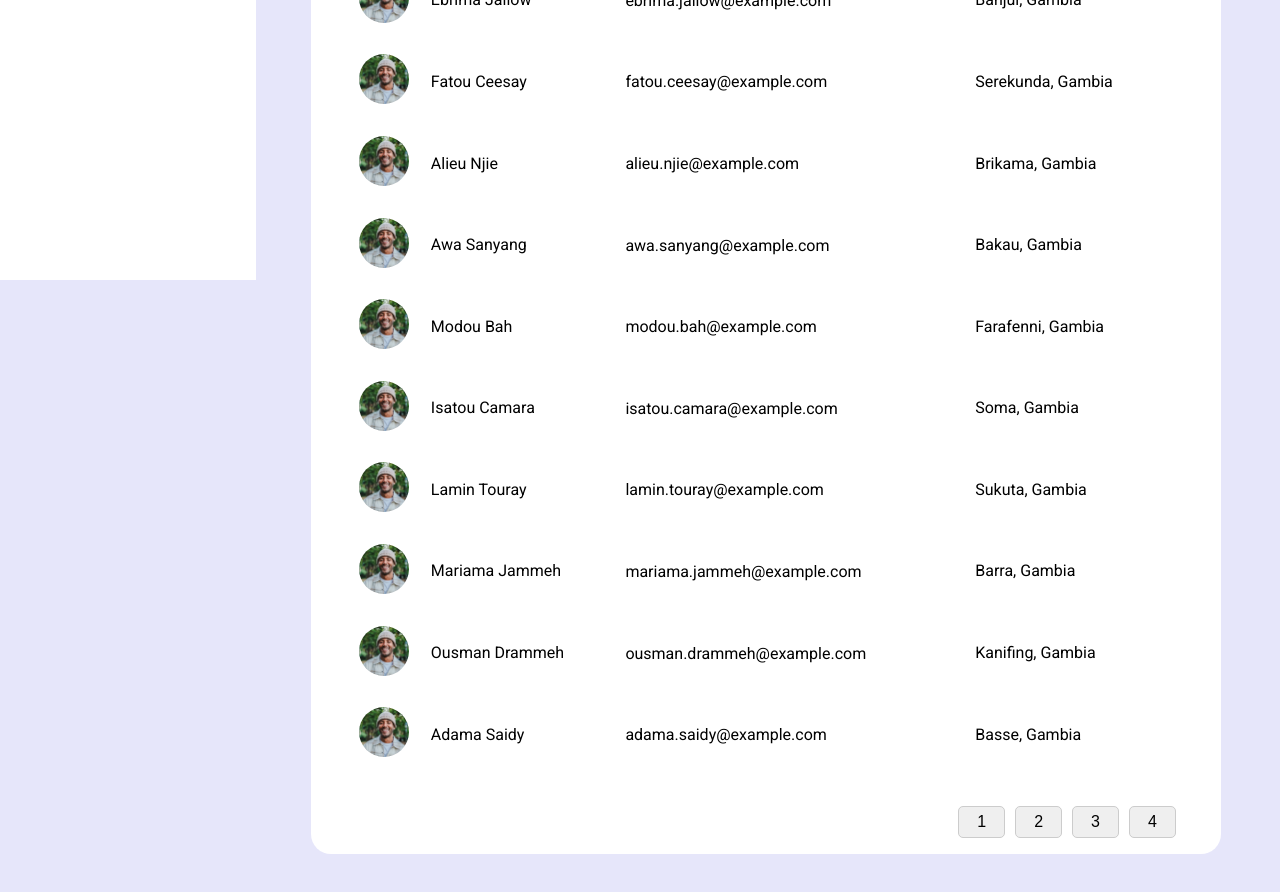
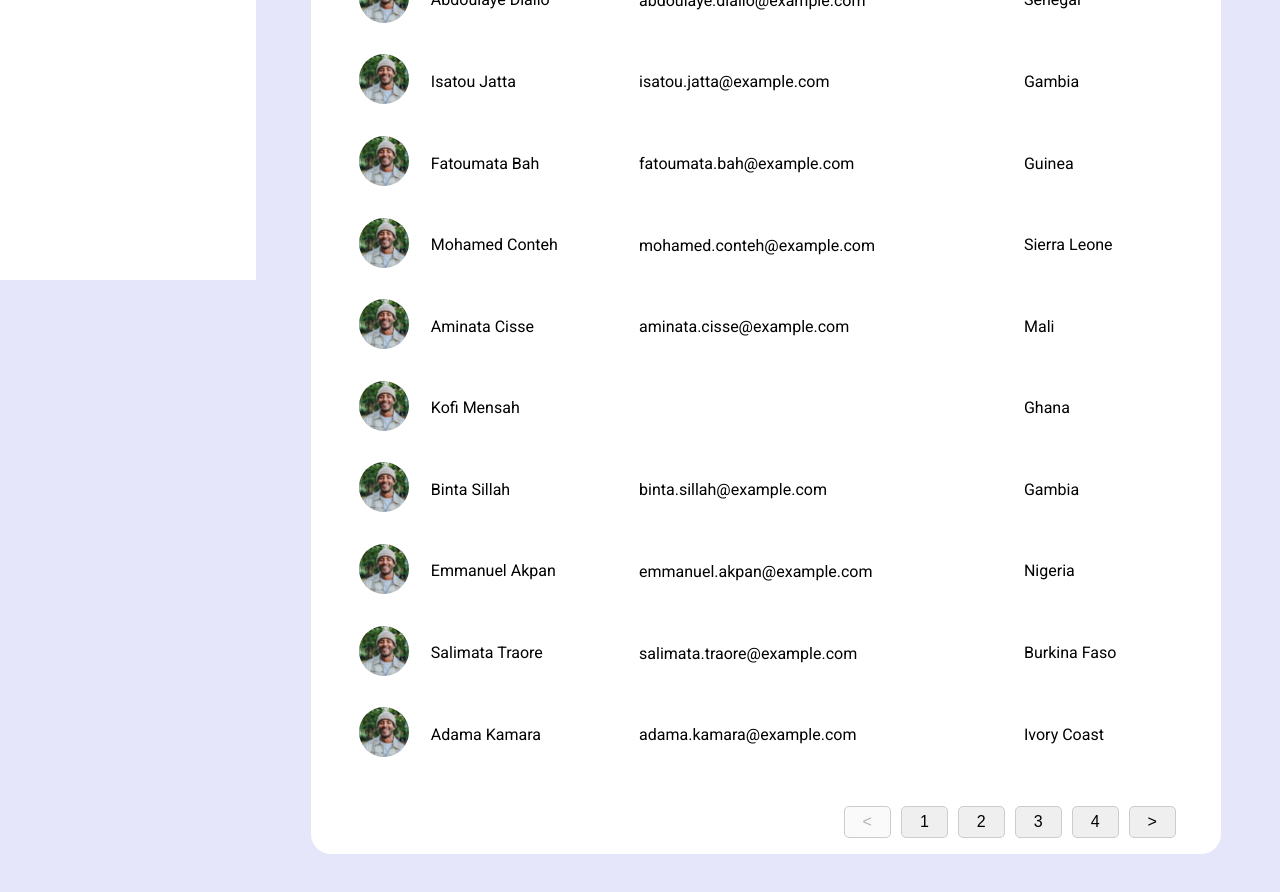
Before and after one commit to AliCamara20/Dashboard, a React (Vite) app: page / in a window 1280 px wide. Shown: the part 520-1412 px from the top of the page. Built offline with nearby package versions, Linux system fonts and the light colour scheme; a web font is replaced by a local one.

Commit message:
added forward and backward button to my customer page

```diff
--- a/src/CustomerSection.jsx
+++ b/src/CustomerSection.jsx
@@ -1,11 +1,11 @@
-import { useState } from 'react'
+import { useState, useEffect } from 'react'
 import arrowDownKey from './assets/arrow-down.svg'
 import placeholder from './assets/user.jpg'
 import { totalCustomers } from './Data'
 import Loader from './Loader'
 export default function SortableCustomerTable({customers, onLocationClick, onNameClick, setCustomers}){
     const[loading, setLoading] = useState(false);
-
+    const [index, setIndex]  = useState(0);
     let customer = customers.map( c =>  <tr key={c.id}>
         <td ><img src={c.photo} alt= {c.name} className=""/></td>
         <td>{c.name}</td>
@@ -40,6 +40,8 @@ export default function SortableCustomerTable({customers, onLocationClick, onNam
                     setCustomers={setCustomers}
                     loading={loading}
                     setLoading={setLoading}
+                    setIndex={setIndex}
+                    index={index}
 
                 />
 
@@ -74,8 +76,28 @@ function onPageChangeClick(sliceIndex, newEnd , setCustomers){
     setCustomers(nextSection);
 }
 
-function Pagination({onPageChangeClick , setCustomers, loading, setLoading}){
 
+function Pagination({onPageChangeClick , setCustomers, loading, setLoading, index, setIndex}){
+
+    const nextPage = (index, setIndex) => {
+        setIndex( index + 1);
+        console.log(index);
+        switch(index){
+            case 0: {onPageChangeClick(10, 20 , setCustomers); break};
+            case 1: {onPageChangeClick(20, 30 , setCustomers); break};
+            case 2: {onPageChangeClick(30, 40 , setCustomers); break};
+
+        }
+    }
+
+    const previousPage = (index, setIndex) => {
+        setIndex(index - 1);
+        switch(index){
+            case 3: {onPageChangeClick(20, 30 , setCustomers); break};
+            case 2: {onPageChangeClick(10, 20 , setCustomers); break};
+            case 1: {onPageChangeClick(0, 10 , setCustomers); break};
+        }
+    }
 
     async function fetchData() {
         setLoading(true);
@@ -88,8 +110,15 @@ function Pagination({onPageChangeClick , setCustomers, loading, setLoading}){
         } catch (error) {
             console.log(error);
         }
+        finally{
+            console.log('fetched');
+        }
 
     }
+
+
+
+
 
 
     function getData(loading){
@@ -104,10 +133,13 @@ function Pagination({onPageChangeClick , setCustomers, loading, setLoading}){
     return(
         <div className="center">
             <section className="pagination">
+                <PaginationButton  label={'<'} onPageChangeClick={() =>{ previousPage(index, setIndex); fetchData()}} disabled = {index === 0} />
                 <PaginationButton label={'1'} onPageChangeClick={() => {onPageChangeClick(0, 10 , setCustomers); fetchData()}} />
                 <PaginationButton label={'2'} onPageChangeClick={() => {onPageChangeClick(10, 20, setCustomers); fetchData()}} />
                 <PaginationButton label={'3'} onPageChangeClick={() => {onPageChangeClick(20, 30, setCustomers); fetchData()}}/>
                 <PaginationButton label={'4'} onPageChangeClick={() => {onPageChangeClick(30, 40, setCustomers); fetchData()}}/>
+                <PaginationButton  label={'>'} onPageChangeClick={() =>{ nextPage(index, setIndex); fetchData()}} disabled = {index === 3} />
+
 
             </section>
         </div>
@@ -117,6 +149,6 @@ function Pagination({onPageChangeClick , setCustomers, loading, setLoading}){
 
 }
 
-function PaginationButton({label, onPageChangeClick}){
-    return <button className='pagination-btn' onClick={onPageChangeClick}>{label} </button>
+function PaginationButton({label, onPageChangeClick, ...props}){
+    return <button className='pagination-btn' onClick={onPageChangeClick} {...props}>{label} </button>
 }
--- a/src/Data.js
+++ b/src/Data.js
@@ -2,167 +2,169 @@ import ous from './assets/Ous.webp'
 import menk from './assets/MenkInPaint.jpg'
 import art from './assets/wallArt.jpeg'
 import G from './assets/g.jpg'
+import { useEffect } from 'react'
+
+
+
+
 const totalCustomers = [
   {
     id: 1,
-        name: 'Ebrima Jallow',
-        email: 'ebrima.jallow@example.com',
-        location: 'Banjul, Gambia',
+    name: 'Abdoulaye Diallo',
+    email: 'abdoulaye.diallo@example.com',
+    location: 'Senegal',
     active: true,
-        photo:  ous
-
+    photo: ous
   },
   {
     id: 2,
-        name: 'Fatou Ceesay',
-        email: 'fatou.ceesay@example.com',
-        location: 'Serekunda, Gambia',
+    name: 'Isatou Jatta',
+    email: 'isatou.jatta@example.com',
+    location: 'Gambia',
     active: false,
-        photo:ous,
+    photo: ous
   },
   {
     id: 3,
-        name: 'Alieu Njie',
-        email: 'alieu.njie@example.com',
-        location: 'Brikama, Gambia',
+    name: 'Fatoumata Bah',
+    email: 'fatoumata.bah@example.com',
+    location: 'Guinea',
     active: true,
     photo: ous
   },
   {
     id: 4,
-        name: 'Awa Sanyang',
-        email: 'awa.sanyang@example.com',
-        location: 'Bakau, Gambia',
+    name: 'Mohamed Conteh',
+    email: 'mohamed.conteh@example.com',
+    location: 'Sierra Leone',
+    active: true,
+    photo: ous
+  },
+  {
+    id: 5,
+    name: 'Aminata Cisse',
+    email: 'aminata.cisse@example.com',
+    location: 'Mali',
     active: false,
     photo: ous
   },
   {
-        id: 5,
-        name: 'Modou Bah',
-        email: 'modou.bah@example.com',
-        location: 'Farafenni, Gambia',
+    id: 6,
+    name: 'Kofi Mensah',
+    Email: 'kofi.mensah@example.com',
+    location: 'Ghana',
     active: true,
-        photo: ous,
-    },
-    {
-        id: 6,
-        name: 'Isatou Camara',
-        email: 'isatou.camara@example.com',
-        location: 'Soma, Gambia',
-        active: true,
-        photo: ous,
+    photo: ous
   },
   {
     id: 7,
-        name: 'Lamin Touray',
-        email: 'lamin.touray@example.com',
-        location: 'Sukuta, Gambia',
+    name: 'Binta Sillah',
+    email: 'binta.sillah@example.com',
+    location: 'Gambia',
     active: false,
     photo: ous
   },
   {
     id: 8,
-        name: 'Mariama Jammeh',
-        email: 'mariama.jammeh@example.com',
-        location: 'Barra, Gambia',
+    name: 'Emmanuel Akpan',
+    email: 'emmanuel.akpan@example.com',
+    location: 'Nigeria',
     active: true,
-        photo: ous,
+    photo: ous
   },
   {
     id: 9,
-        name: 'Ousman Drammeh',
-        email: 'ousman.drammeh@example.com',
-        location: 'Kanifing, Gambia',
+    name: 'Salimata Traore',
+    email: 'salimata.traore@example.com',
+    location: 'Burkina Faso',
+    active: true,
+    photo: ous
+  },
+  {
+    id: 10,
+    name: 'Adama Kamara',
+    email: 'adama.kamara@example.com',
+    location: 'Ivory Coast',
     active: false,
     photo: ous
   },
   {
-        id: 10,
-        name: 'Adama Saidy',
-        email: 'adama.saidy@example.com',
-        location: 'Basse, Gambia',
+    id: 11,
+    name: 'Lamin Fofana',
+    email: 'lamin.fofana@example.com',
+    location: 'Guinea-Bissau',
     active: true,
-        photo: ous
-    },
-
-    {
-        id: 11,
-        name: 'Ebrima Jallow',
-        email: 'ebrima.jallow@example.com',
-        location: 'Banjul, Gambia',
-        active: true,
-        photo:  art
-
+    photo: art
   },
   {
     id: 12,
-        name: 'Fatou Ceesay',
-        email: 'fatou.ceesay@example.com',
-        location: 'Serekunda, Gambia',
+    name: 'Modou Cham',
+    email: 'modou.cham@example.com',
+    location: 'Gambia',
     active: false,
-        photo: art,
+    photo: art
   },
   {
     id: 13,
-        name: 'Alieu Njie',
-        email: 'alieu.njie@example.com',
-        location: 'Brikama, Gambia',
+    name: 'Khadija Sow',
+    email: 'khadija.sow@example.com',
+    location: 'Niger',
     active: true,
     photo: art
   },
   {
     id: 14,
-        name: 'Awa Sanyang',
-        email: 'awa.sanyang@example.com',
-        location: 'Bakau, Gambia',
-        active: false,
-        photo: art,
+    name: 'Musa Koroma',
+    email: 'musa.koroma@example.com',
+    location: 'Sierra Leone',
+    active: true,
+    photo: art
   },
   {
     id: 15,
-        name: 'Modou Bah',
-        email: 'modou.bah@example.com',
-        location: 'Farafenni, Gambia',
-        active: true,
-        photo: art,
+    name: 'Hawa Manneh',
+    email: 'hawa.manneh@example.com',
+    location: 'Gambia',
+    active: false,
+    photo: art
   },
   {
     id: 16,
-        name: 'Isatou Camara',
-        email: 'isatou.camara@example.com',
-        location: 'Soma, Gambia',
+    name: 'Cheikh Diop',
+    email: 'cheikh.diop@example.com',
+    location: 'Senegal',
     active: true,
-        photo: art,
+    photo: art
   },
   {
     id: 17,
-        name: 'Lamin Touray',
-        email: 'lamin.touray@example.com',
-        location: 'Sukuta, Gambia',
+    name: 'Fatimata Ndiaye',
+    email: 'fatimata.ndiaye@example.com',
+    location: 'Senegal',
     active: false,
     photo: art
   },
   {
     id: 18,
-        name: 'Mariama Jammeh',
-        email: 'mariama.jammeh@example.com',
-        location: 'Barra, Gambia',
+    name: 'Peter Addo',
+    email: 'peter.addo@example.com',
+    location: 'Ghana',
     active: true,
-        photo: art,
+    photo: art
   },
   {
     id: 19,
-        name: 'Ousman Drammeh',
-        email: 'ousman.drammeh@example.com',
-        location: 'Kanifing, Gambia',
+    name: 'Saidu Bangura',
+    email: 'saidu.bangura@example.com',
+    location: 'Sierra Leone',
     active: false,
     photo: art
   },
   {
     id: 20,
-        name: 'Adama Saidy',
-        email: 'adama.saidy@example.com',
-        location: 'Basse, Gambia',
+    name: 'Marie Johnson',
+    email: 'marie.johnson@example.com',
+    location: 'Liberia',
     active: true,
     photo: art
   },
@@ -304,6 +306,7 @@ const totalCustomers = [
   active: false,
   photo: G
 },
+
 {
   id: 38,
   name: 'Mariama Jammeh',
@@ -312,6 +315,7 @@ const totalCustomers = [
   active: true,
   photo: G,
 },
+
 {
   id: 39,
   name: 'Ousman Drammeh',
@@ -320,6 +324,7 @@ const totalCustomers = [
   active: false,
   photo: G
 },
+
 {
   id: 40,
   name: 'Adama Saidy',
@@ -332,88 +337,89 @@ const totalCustomers = [
 const initialCustomers = [
   {
     id: 1,
-            name: 'Ebrima Jallow',
-            email: 'ebrima.jallow@example.com',
-            location: 'Banjul, Gambia',
+    name: 'Abdoulaye Diallo',
+    email: 'abdoulaye.diallo@example.com',
+    location: 'Senegal',
     active: true,
-            photo:  ous
-
+    photo: ous
   },
   {
     id: 2,
-            name: 'Fatou Ceesay',
-            email: 'fatou.ceesay@example.com',
-            location: 'Serekunda, Gambia',
+    name: 'Isatou Jatta',
+    email: 'isatou.jatta@example.com',
+    location: 'Gambia',
     active: false,
-            photo: ous,
+    photo: ous
   },
   {
     id: 3,
-            name: 'Alieu Njie',
-            email: 'alieu.njie@example.com',
-            location: 'Brikama, Gambia',
+    name: 'Fatoumata Bah',
+    email: 'fatoumata.bah@example.com',
+    location: 'Guinea',
     active: true,
     photo: ous
   },
   {
     id: 4,
-            name: 'Awa Sanyang',
-            email: 'awa.sanyang@example.com',
-            location: 'Bakau, Gambia',
-            active: false,
-            photo: ous,
+    name: 'Mohamed Conteh',
+    email: 'mohamed.conteh@example.com',
+    location: 'Sierra Leone',
+    active: true,
+    photo: ous
   },
   {
     id: 5,
-            name: 'Modou Bah',
-            email: 'modou.bah@example.com',
-            location: 'Farafenni, Gambia',
-            active: true,
-            photo: ous,
+    name: 'Aminata Cisse',
+    email: 'aminata.cisse@example.com',
+    location: 'Mali',
+    active: false,
+    photo: ous
   },
   {
     id: 6,
-            name: 'Isatou Camara',
-            email: 'isatou.camara@example.com',
-            location: 'Soma, Gambia',
+    name: 'Kofi Mensah',
+    Email: 'kofi.mensah@example.com',
+    location: 'Ghana',
     active: true,
-            photo: ous,
+    photo: ous
   },
   {
     id: 7,
-            name: 'Lamin Touray',
-            email: 'lamin.touray@example.com',
-            location: 'Sukuta, Gambia',
+    name: 'Binta Sillah',
+    email: 'binta.sillah@example.com',
+    location: 'Gambia',
     active: false,
     photo: ous
   },
   {
     id: 8,
-            name: 'Mariama Jammeh',
-            email: 'mariama.jammeh@example.com',
-            location: 'Barra, Gambia',
+    name: 'Emmanuel Akpan',
+    email: 'emmanuel.akpan@example.com',
+    location: 'Nigeria',
     active: true,
-            photo: ous,
+    photo: ous
   },
   {
     id: 9,
-            name: 'Ousman Drammeh',
-            email: 'ousman.drammeh@example.com',
-            location: 'Kanifing, Gambia',
-            active: false,
+    name: 'Salimata Traore',
+    email: 'salimata.traore@example.com',
+    location: 'Burkina Faso',
+    active: true,
     photo: ous
   },
   {
     id: 10,
-            name: 'Adama Saidy',
-            email: 'adama.saidy@example.com',
-            location: 'Basse, Gambia',
-            active: true,
+    name: 'Adama Kamara',
+    email: 'adama.kamara@example.com',
+    location: 'Ivory Coast',
+    active: false,
     photo: ous
   },
-
 
   // Add the remaining customers similarly
 ];
 
+
+
+
 export{initialCustomers, totalCustomers}
--- a/src/MainContent.jsx
+++ b/src/MainContent.jsx
@@ -5,12 +5,10 @@ import Loader from "./Loader"
 import { useState } from "react"
 
 export default function Main({numOfCustomers, numOfMembers, numOfActive, customers, onLocationClick, onNameClick, setCustomers}){
-    const[loading, setLoading] = useState(false);
 
     return(
 
         <main className="main-content">
-
             <div className="container">
                 <Header />
                 <Info numOfCustomers={numOfCustomers} numOfMembers={numOfMembers} numOfActive={numOfActive}/>
--- a/src/Sidebar.jsx
+++ b/src/Sidebar.jsx
@@ -1,3 +1,4 @@
+import { useState } from "react"
 
 
 export default function Navbar(){
```
Lines whose indentation alone changed are shown as unchanged.
